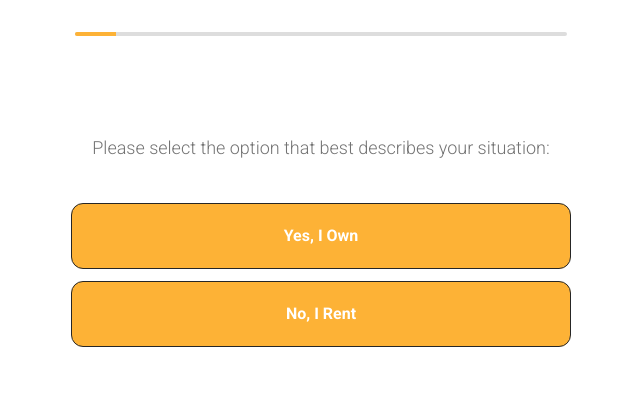
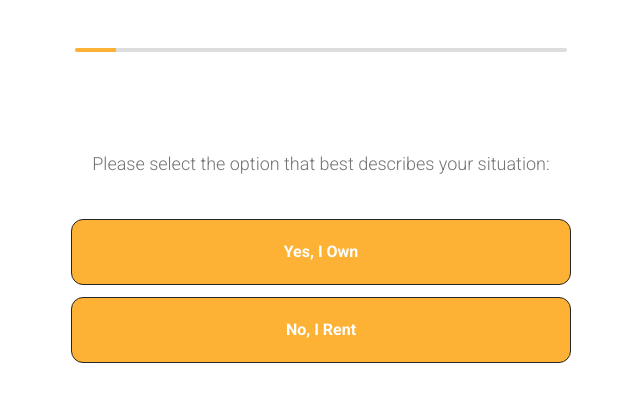
Before and after one commit to ryanleadmagnet/Sunshinestate_Form, a Next.js app: page / in a window 1280 px wide. Shown: the top 402 px of the page, without its empty margins (319-959 px from the left). Built offline with nearby package versions, Linux system fonts and the light colour scheme.

Commit message:
Layout: Shifted form alignment to the top of the viewport for better embed compatibility.

```diff
--- a/src/app/layout.tsx
+++ b/src/app/layout.tsx
@@ -20,7 +20,7 @@ export default function RootLayout({
   return (
     <html lang="en" className="dark">
       <body className={`${roboto.className} text-white min-h-screen selection:bg-[#fdb236]/30`}>
-        <div className="flex min-h-[100dvh] flex-col items-center justify-start p-4 sm:p-8 pt-0 sm:pt-4">
+        <div className="flex min-h-[100dvh] flex-col items-center justify-start pt-8 sm:pt-12 px-4 sm:px-8">
           <main className="w-full max-w-[500px] mx-auto overflow-hidden relative">
             {children}
           </main>
--- a/src/app/page.tsx
+++ b/src/app/page.tsx
@@ -258,7 +258,7 @@ export default function SolarForm() {
   }
 
   return (
-    <div className="relative min-h-[500px] flex flex-col pt-4">
+    <div className="relative min-h-[500px] flex flex-col">
       {/* Progress Header */}
       <div className="px-1 mb-10 w-full">
         <div className="progress-bar-container">
```
